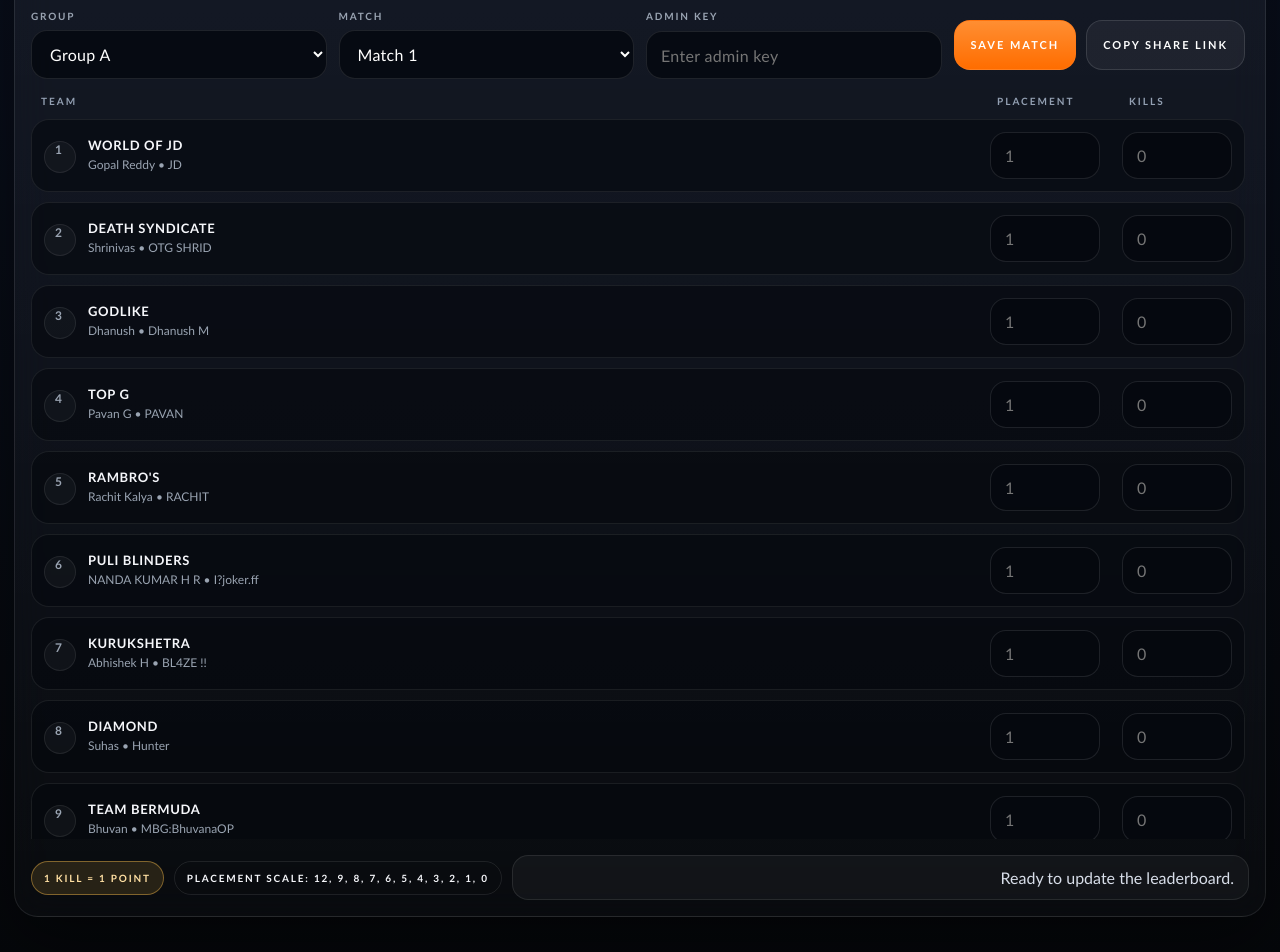
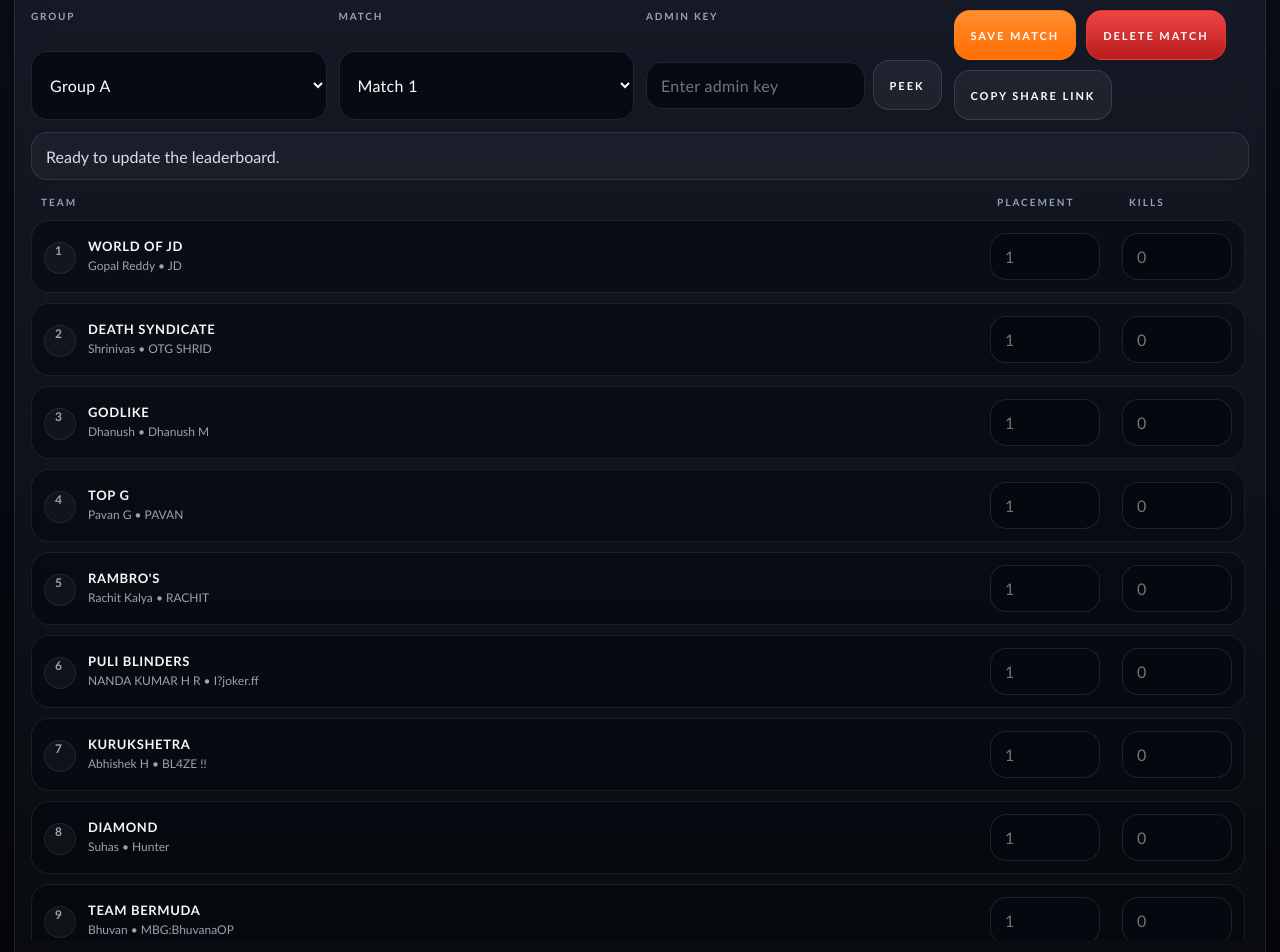
Before and after one commit to Singhmedhansh/Game_Leaderboard, a React (Vite) app in the folder client/: page / in a window 1280 px wide. Shown: the part 1560-2512 px from the top of the page. Built offline with nearby package versions, Linux system fonts and the light colour scheme.

Commit message:
fix: improve match save flow and admin key UX

```diff
--- a/client/src/App.jsx
+++ b/client/src/App.jsx
@@ -6,6 +6,7 @@ import {
   QUALIFIER_COUNT,
   applyMatchScore,
   buildFinalists,
+  clearMatchScore,
   createTournamentState,
   isQualificationUnlocked,
   refreshQualification,
@@ -108,14 +109,17 @@ const buildShareLink = (state) => {
   return url.toString();
 };
 
-const createDraftRows = (teams) =>
+const createDraftRows = (teams, matchNumber) =>
   teams.map((team) => ({
     teamId: team.id,
     teamName: team.teamName,
     leaderName: team.leaderName,
     leaderInGameName: team.leaderInGameName,
-    placement: '',
-    kills: ''
+    placement: team.matchHistory?.[Number(matchNumber)]?.placement ? String(team.matchHistory[Number(matchNumber)].placement) : '',
+    kills:
+      team.matchHistory?.[Number(matchNumber)]?.placement != null
+        ? String(Number(team.matchHistory[Number(matchNumber)].kills || 0))
+        : ''
   }));
 
 const getGroupTeams = (teams, group) => teams.filter((team) => team.bracketGroup === group);
@@ -254,7 +258,9 @@ function FinalsPreview({ teams, qualificationUnlocked }) {
   );
 }
 
-function MatchEditor({ draft, setDraft, onSubmit, onCopyLink, statusMessage }) {
+function MatchEditor({ draft, setDraft, onSubmit, onDeleteMatch, onCopyLink, statusMessage }) {
+  const [showAdminKey, setShowAdminKey] = useState(false);
+
   const updateRow = (index, field, value) => {
     setDraft((current) => {
       const rows = [...current.rows];
@@ -304,23 +310,33 @@ function MatchEditor({ draft, setDraft, onSubmit, onCopyLink, statusMessage }) {
 
         <label className="ff-field-group">
           <span>Admin Key</span>
+          <div className="ff-key-wrap">
             <input
               className="ff-field"
-            type="password"
+              type={showAdminKey ? 'text' : 'password'}
               value={draft.passkey}
               onChange={(event) => setDraft((current) => ({ ...current, passkey: event.target.value }))}
               placeholder="Enter admin key"
             />
+            <button type="button" className="ff-action ff-action-secondary ff-peek-btn" onClick={() => setShowAdminKey((value) => !value)}>
+              {showAdminKey ? 'Hide' : 'Peek'}
+            </button>
+          </div>
         </label>
 
         <div className="ff-action-row">
           <button type="button" className="ff-action" onClick={onSubmit}>
             Save Match
           </button>
+          <button type="button" className="ff-action ff-action-danger" onClick={onDeleteMatch}>
+            Delete Match
+          </button>
           <button type="button" className="ff-action ff-action-secondary" onClick={onCopyLink}>
             Copy Share Link
           </button>
         </div>
+
+        <div className="ff-editor-status">{statusMessage}</div>
       </div>
 
       <div className="ff-scorecard-shell">
@@ -374,7 +390,6 @@ function MatchEditor({ draft, setDraft, onSubmit, onCopyLink, statusMessage }) {
       <div className="ff-scorefoot">
         <Pill tone="warning">1 kill = 1 point</Pill>
         <Pill tone="neutral">Placement scale: 12, 9, 8, 7, 6, 5, 4, 3, 2, 1, 0</Pill>
-        <div className="ff-status">{statusMessage}</div>
       </div>
     </section>
   );
@@ -386,7 +401,7 @@ export default function App() {
     group: 'A',
     matchNumber: '1',
     passkey: '',
-    rows: createDraftRows(getGroupTeams(loadInitialState().teams, 'A'))
+    rows: createDraftRows(getGroupTeams(loadInitialState().teams, 'A'), 1)
   }));
   const [statusMessage, setStatusMessage] = useState('Ready to update the leaderboard.');
 
@@ -403,9 +418,9 @@ export default function App() {
     const selectedTeams = getGroupTeams(tournament.teams, draft.group);
     setDraft((current) => ({
       ...current,
-      rows: createDraftRows(selectedTeams)
+      rows: createDraftRows(selectedTeams, current.matchNumber)
     }));
-  }, [draft.group, tournament.teams]);
+  }, [draft.group, draft.matchNumber, tournament.teams]);
 
   const totalPoints = tournament.teams.reduce((sum, team) => sum + team.totalPoints, 0);
   const liveLeader = sortTeams(tournament.teams)[0];
@@ -417,6 +432,21 @@ export default function App() {
       }
 
       const groupTeams = getGroupTeams(tournament.teams, draft.group);
+      const maxPlacement = groupTeams.length <= 12 ? groupTeams.length : 12;
+
+      draft.rows.forEach((row) => {
+        const placement = Number(row.placement);
+        const kills = Number(row.kills || 0);
+
+        if (!row.placement || !Number.isInteger(placement) || placement < 1 || placement > maxPlacement) {
+          throw new Error(`${row.teamName}: placement must be between 1 and ${maxPlacement}`);
+        }
+
+        if (!Number.isFinite(kills) || kills < 0) {
+          throw new Error(`${row.teamName}: kills must be 0 or more`);
+        }
+      });
+
       const scoreEntries = validateScoreEntries(
         draft.rows.map((row) => ({
           teamId: row.teamId,
@@ -432,8 +462,8 @@ export default function App() {
 
       const placements = new Set();
       scoreEntries.forEach((entry) => {
-        if (!Number.isInteger(entry.placement) || entry.placement < 1 || entry.placement > 12) {
-          throw new Error('Placements must be whole numbers between 1 and 12');
+        if (!Number.isInteger(entry.placement) || entry.placement < 1 || entry.placement > maxPlacement) {
+          throw new Error(`Placements must be whole numbers between 1 and ${maxPlacement}`);
         }
 
         if (placements.has(entry.placement)) {
@@ -453,23 +483,51 @@ export default function App() {
 
       refreshQualification(nextTournament.teams);
       setTournament(nextTournament);
-      setStatusMessage(`Saved Group ${draft.group} Match ${draft.matchNumber}.`);
+      setStatusMessage(`Saved Group ${draft.group} Match ${draft.matchNumber}. You can edit and save again anytime.`);
       setDraft((current) => ({
         ...current,
-        rows: createDraftRows(getGroupTeams(nextTournament.teams, draft.group))
+        rows: createDraftRows(getGroupTeams(nextTournament.teams, draft.group), current.matchNumber)
       }));
     } catch (error) {
       setStatusMessage(error.message || 'Unable to save match results.');
     }
   };
 
+  const deleteMatch = () => {
+    try {
+      if (draft.passkey !== ADMIN_PASSKEY) {
+        throw new Error('Invalid admin key');
+      }
+
+      const nextTournament = clone(tournament);
+      const groupTeams = getGroupTeams(nextTournament.teams, draft.group);
+      groupTeams.forEach((team) => clearMatchScore(team, draft.matchNumber));
+
+      refreshQualification(nextTournament.teams);
+      setTournament(nextTournament);
+      setStatusMessage(`Deleted Group ${draft.group} Match ${draft.matchNumber}.`);
+      setDraft((current) => ({
+        ...current,
+        rows: createDraftRows(getGroupTeams(nextTournament.teams, draft.group), current.matchNumber)
+      }));
+    } catch (error) {
+      setStatusMessage(error.message || 'Unable to delete match results.');
+    }
+  };
+
   const copyShareLink = async () => {
+    const link = buildShareLink(tournament);
+
     try {
-      const link = buildShareLink(tournament);
+      if (!window.isSecureContext || !navigator.clipboard?.writeText) {
+        throw new Error('Clipboard API unavailable');
+      }
+
       await navigator.clipboard.writeText(link);
       setStatusMessage('Share link copied to clipboard.');
     } catch {
-      setStatusMessage('Copy failed. Your browser may block clipboard access.');
+      window.prompt('Copy this share link', link);
+      setStatusMessage('Share link generated. Copy it from the popup.');
     }
   };
 
@@ -498,7 +556,14 @@ export default function App() {
         <FinalsPreview teams={finalsPreview} qualificationUnlocked={qualificationUnlocked} />
       </section>
 
-      <MatchEditor draft={draft} setDraft={setDraft} onSubmit={submitMatch} onCopyLink={copyShareLink} statusMessage={statusMessage} />
+      <MatchEditor
+        draft={draft}
+        setDraft={setDraft}
+        onSubmit={submitMatch}
+        onDeleteMatch={deleteMatch}
+        onCopyLink={copyShareLink}
+        statusMessage={statusMessage}
+      />
     </main>
   );
 }
--- a/client/src/styles.css
+++ b/client/src/styles.css
@@ -431,6 +431,18 @@ input, select {
   box-shadow: 0 0 0 3px rgba(255, 122, 24, 0.16);
 }
 
+.ff-key-wrap {
+  display: grid;
+  grid-template-columns: minmax(0, 1fr) auto;
+  gap: 8px;
+  align-items: center;
+}
+
+.ff-peek-btn {
+  min-height: 50px;
+  padding: 0 14px;
+}
+
 .ff-field-small {
   max-width: 110px;
 }
@@ -453,8 +465,25 @@ input, select {
   background: rgba(255, 255, 255, 0.05);
 }
 
+.ff-action-danger {
+  border-color: rgba(239, 68, 68, 0.56);
+  background: linear-gradient(180deg, #ef4444, #b91c1c);
+}
+
 .ff-scorecard-shell {
   padding: 0 16px 16px;
+}
+
+.ff-editor-status {
+  grid-column: 1 / -1;
+  border: 1px solid rgba(255, 255, 255, 0.09);
+  border-radius: 16px;
+  background: rgba(255, 255, 255, 0.04);
+  color: #d8dee9;
+  padding: 12px 14px;
+  min-height: 48px;
+  display: flex;
+  align-items: center;
 }
 
 .ff-scorecard-head {
@@ -515,17 +544,6 @@ input, select {
   justify-content: space-between;
 }
 
-.ff-status {
-  flex: 1;
-  min-width: 240px;
-  text-align: right;
-  color: #d8dee9;
-  padding: 12px 14px;
-  border-radius: 16px;
-  border: 1px solid rgba(255, 255, 255, 0.09);
-  background: rgba(255, 255, 255, 0.04);
-}
-
 @media (max-width: 1180px) {
   .ff-hero,
   .ff-grid-two,
@@ -567,12 +585,6 @@ input, select {
     grid-template-columns: minmax(0, 1fr);
   }
 
-  .ff-status {
-    text-align: left;
-    min-width: 0;
-    width: 100%;
-  }
-
   .ff-scorefoot {
     flex-direction: column;
     align-items: stretch;
```
Also changed, not shown: client/src/lib/rules.js. Lines whose indentation alone changed are shown as unchanged.
